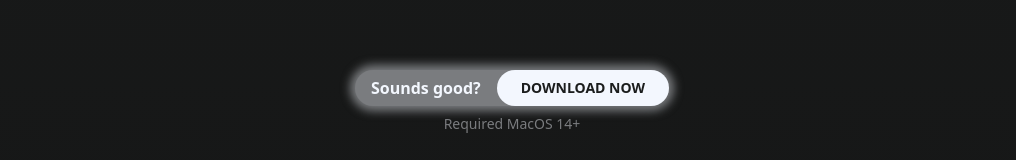
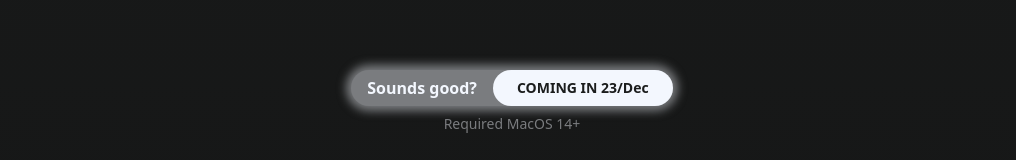
Before and after one commit to ouwargui/schedy.io, a Next.js app: page / in a window 1280 px wide. Shown: the part 1064-1224 px from the top of the page, without its empty margins (128-1144 px from the left). Built offline with nearby package versions, Linux system fonts and the light colour scheme.

Commit message:
feat: add a coming in to download button

```diff
--- a/src/app/page.tsx
+++ b/src/app/page.tsx
@@ -80,12 +80,12 @@
 			<section className="flex flex-col items-center justify-center gap-2">
 				<div className="rounded-full flex gap-4 items-center pl-4 bg-text-shade shadow-bright">
 					<span className="text-text-primary font-semibold">Sounds good?</span>
-					<a
-						href="http://github.com/ouwargui/schedy/releases/latest"
-						className="px-6 py-2 bg-text-primary hover:bg-text-primary-shade text-primary rounded-full uppercase text-sm font-bold transition-colors"
-					>
-						Download now
-					</a>
+					<div className="px-6 py-2 bg-text-primary hover:bg-text-primary-shade text-primary rounded-full uppercase text-sm font-bold transition-colors">
+						Coming in 23/<span className="capitalize">dec</span>
+						{
+							//Download now
+						}
+					</div>
 				</div>
 				<p className="text-sm text-text-shade">Required MacOS 14+</p>
 			</section>
```
